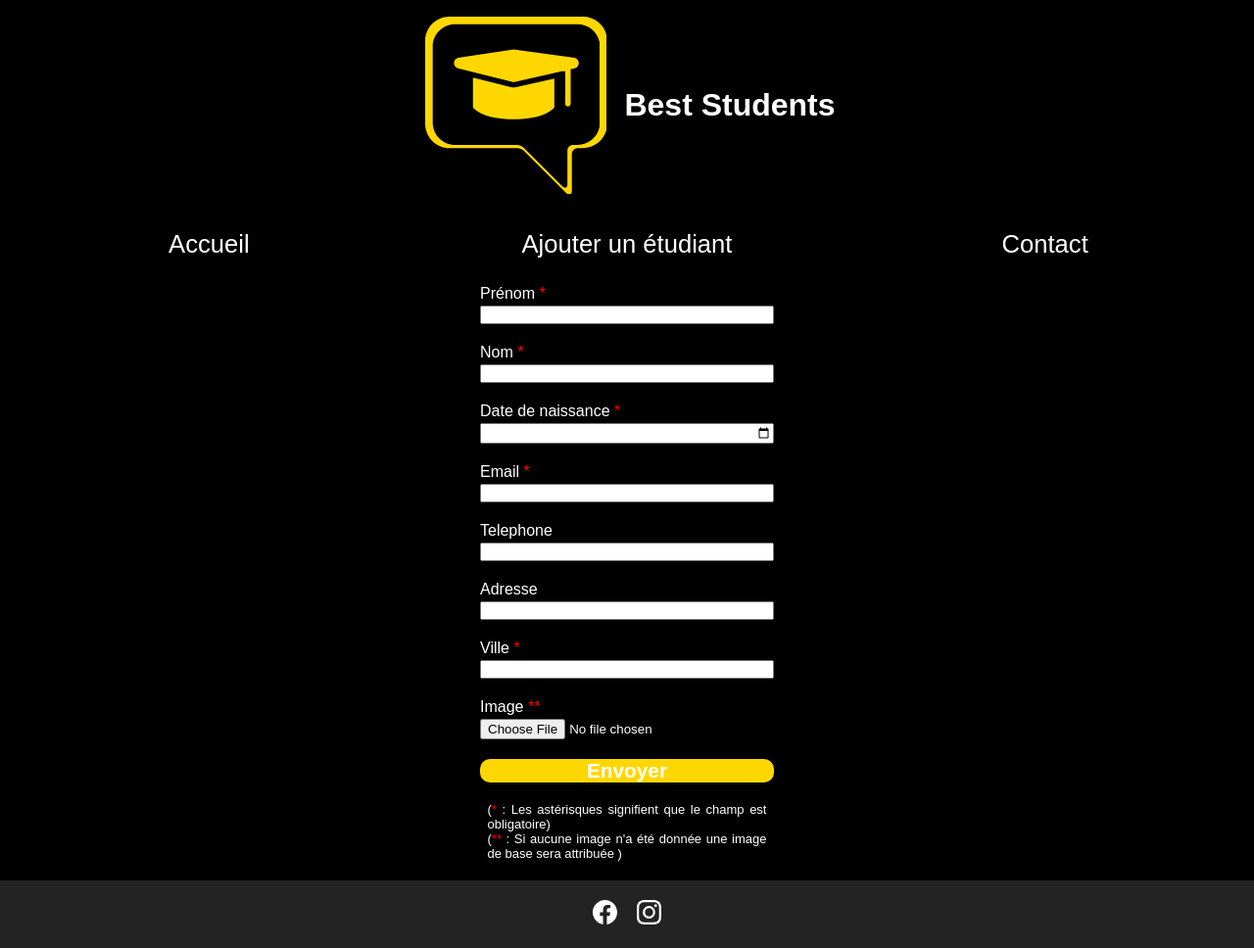
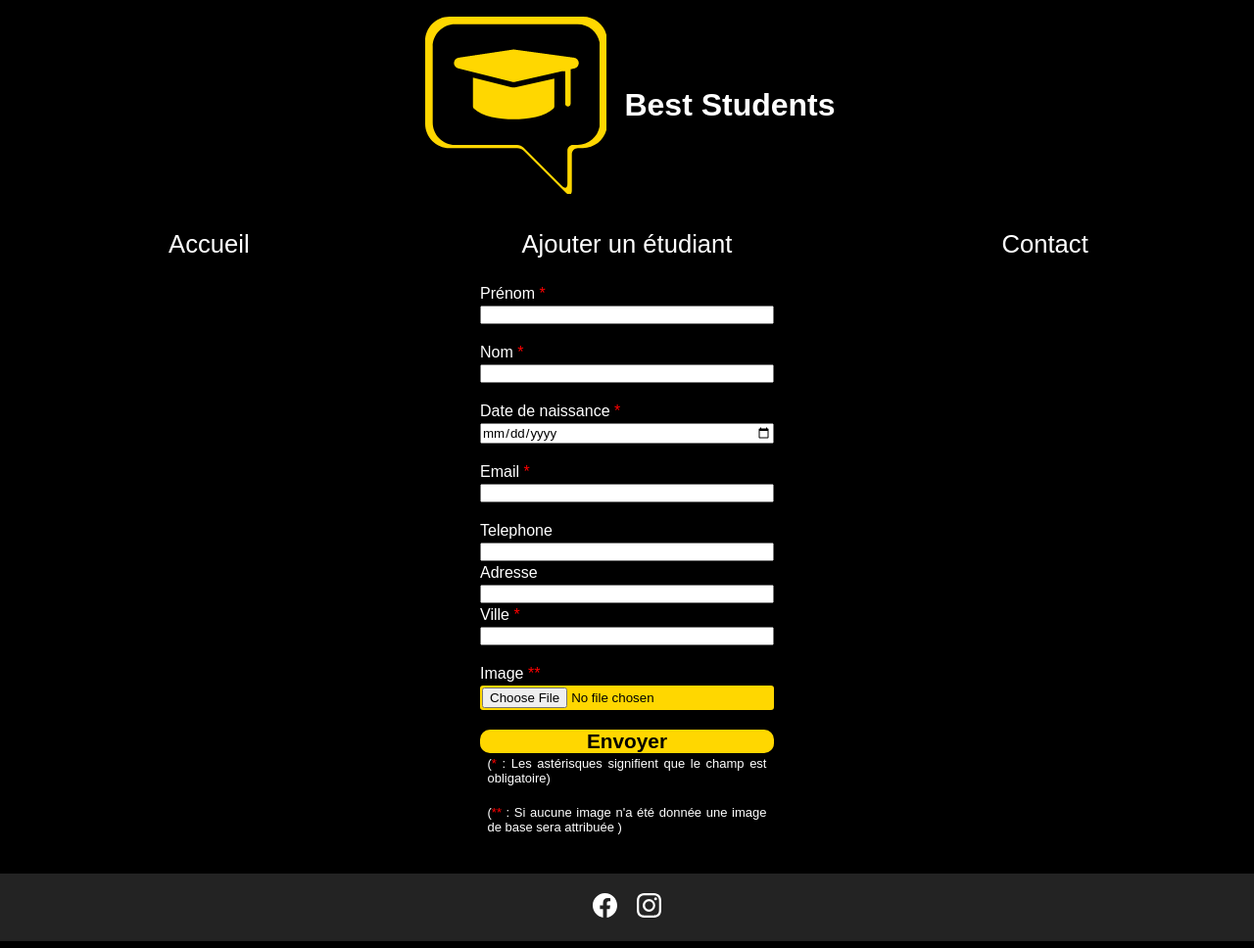
Before and after one commit to EstebanRacine/dev, a PHP site: page /create-student.php in a window 1280 px wide. Shown: the whole page at 98% size. Run offline with PHP 8.4, Linux system fonts and the light colour scheme.

Commit message:
Fin formulaire 1

```diff
--- a/TP/BestStudents/create-student.php
+++ b/TP/BestStudents/create-student.php
@@ -1,5 +1,6 @@
 <?php
 include "src/utils/requetes.php";
+
 
 $prenom = NULL;
 $nom = NULL;
@@ -48,29 +49,32 @@ if($_SERVER['REQUEST_METHOD'] == "POST"){
     }else{
         $ville = $_POST['ville'];
     }
-
+    print_r($_FILES["image"]);
     if (empty($erreurs)) {
-        if (empty($_FILES["photo"]['name'])) {
+        if (empty($_FILES["image"]['name'])) {
             $image = "src/images/students/student.jpg";
         } else {
-            $nomFichier = $_FILES["photo"]['name'];
-            $typeFichier = $_FILES["photo"]['type'];
-            $tmpFichier = $_FILES["photo"]['tmp_name'];
-            $tailleFichier = $_FILES["photo"]['size'];
+            $nomFichier = $_FILES["image"]['name'];
+            $typeFichier = $_FILES["image"]['type'];
+            $tmpFichier = $_FILES["image"]['tmp_name'];
+            $tailleFichier = $_FILES["image"]['size'];
             if (!str_contains($typeFichier, "image")) {
                 $erreurs['image'] = "Le fichier n'est pas une image";
             } else {
                 if ($tailleFichier > 600000) {
-                    $erreurs['image'] = "L'image est gros grosse";
+                    $erreurs['image'] = "L'image est gros lourde";
                 } else {
                     $extensionFichier = pathinfo($nomFichier, 4);
-                    if ($extensionFichier != "png" or $extensionFichier != "jpg" or $extensionFichier != "jepg") {
+                    print_r($extensionFichier);
+                    if ($extensionFichier != "png" and $extensionFichier != "jpg" and $extensionFichier != "jepg") {
                         $erreurs['image'] = "Le fichier n'a pas la bonne extension (png, jpg ou jpeg)";
                     } else {
                         $nomFichier = uniqid() . "." . $extensionFichier;
                         $image = "src/images/students/$nomFichier";
                         if (!move_uploaded_file($tmpFichier, "src/images/students/$nomFichier")){
                             $erreurs['image'] = "Erreur lors de l'upload";
+                        }else{
+                            move_uploaded_file($tmpFichier, "src/images/students/$nomFichier");
                         }
                     }
                 }
@@ -80,7 +84,7 @@ if($_SERVER['REQUEST_METHOD'] == "POST"){
 
     if(empty($erreurs)){
         addStudent($prenom, $nom, $date_naissance, $email, $tel, $adresse, $ville, $image);
-        header('Location : index.php');
+        header('Location: index.php');
     }
 
 }
@@ -115,7 +119,7 @@ if($_SERVER['REQUEST_METHOD'] == "POST"){
     </nav>
 
     <main class="creation">
-        <form action="" method="post">
+        <form action="" method="post" enctype="multipart/form-data">
 
             <label for="prenom">Prénom <span class="Rouge">*</span></label>
             <input type="text" name="prenom" id="prenom" value="<?= $prenom ?>">
@@ -123,6 +127,8 @@ if($_SERVER['REQUEST_METHOD'] == "POST"){
             if (isset($erreurs['prenom'])){
                 $erreur = $erreurs['prenom'];
                 echo "<p class='Rouge'> $erreur </p>";
+            }else{
+                echo "<p> </p>";
             }
             ?>
 
@@ -132,6 +138,8 @@ if($_SERVER['REQUEST_METHOD'] == "POST"){
             if (isset($erreurs['nom'])){
                 $erreur = $erreurs['nom'];
                 echo "<p class='Rouge'> $erreur </p>";
+            }else{
+                echo "<p> </p>";
             }
             ?>
 
@@ -141,6 +149,8 @@ if($_SERVER['REQUEST_METHOD'] == "POST"){
             if (isset($erreurs['date_naissance'])){
                 $erreur = $erreurs['date_naissance'];
                 echo "<p class='Rouge'> $erreur </p>";
+            }else{
+                echo "<p> </p>";
             }
             ?>
 
@@ -150,6 +160,8 @@ if($_SERVER['REQUEST_METHOD'] == "POST"){
             if (isset($erreurs['email'])){
                 $erreur = $erreurs['email'];
                 echo "<p class='Rouge'> $erreur </p>";
+            }else{
+                echo "<p> </p>";
             }
             ?>
 
@@ -165,15 +177,19 @@ if($_SERVER['REQUEST_METHOD'] == "POST"){
             if (isset($erreurs['ville'])){
                 $erreur = $erreurs['ville'];
                 echo "<p class='Rouge'> $erreur </p>";
+            }else{
+                echo "<p> </p>";
             }
             ?>
 
             <label for="image">Image <span class="Rouge">**</span></label>
-            <input type="file" name="image" id="image" value="<?= $image ?>">
+            <input type="file" name="image" id="image" class="inputImage">
             <?php
             if (isset($erreurs['image'])){
                 $erreur = $erreurs['image'];
                 echo "<p class='Rouge'> $erreur </p>";
+            }else{
+                echo "<p> </p>";
             }
             ?>
 
--- a/TP/BestStudents/src/utils/requetes.php
+++ b/TP/BestStudents/src/utils/requetes.php
@@ -19,10 +19,10 @@ function getStudentById($id){
 
 }
 
-function addStudent(string $prenom, string $nom, string $date_naissance, string $email, string $tel, string $adresse, string $ville):bool{
+function addStudent(string $prenom, string $nom, string $date_naissance, string $email, string $tel, string $adresse, string $ville, string $image):bool{
     $connexion = createConnection();
-    $requeteSQL = "INSERT INTO etudiants(prenom, nom, date_naissance, email, tel, adresse, ville)
- VALUES(:prenom, :nom, :date_naissance, :email, :tel, :adresse, :ville)";
+    $requeteSQL = "INSERT INTO etudiants(prenom, nom, date_naissance, email, tel, adresse, ville, img)
+ VALUES(:prenom, :nom, :date_naissance, :email, :tel, :adresse, :ville, :image)";
     $requete = $connexion->prepare($requeteSQL);
     $requete->bindValue("prenom", $prenom);
     $requete->bindValue("nom", $nom);
@@ -31,5 +31,6 @@ function addStudent(string $prenom, string $nom, string $date_naissance, string
     $requete->bindValue("tel", $tel);
     $requete->bindValue("adresse", $adresse);
     $requete->bindValue("ville", $ville);
+    $requete->bindValue("image", $image);
     return $requete -> execute();
 }
--- a/TP/BestStudents/style.css
+++ b/TP/BestStudents/style.css
@@ -230,8 +230,20 @@ nav a:hover{
 .creation input{
     display: block;
     margin-top: 3px;
+    margin-bottom: 3px;
+    width: 100%;
+    color: black;
+}
+
+.creation p{
     margin-bottom: 20px;
-    width: 100%;
+}
+
+.inputImage{
+    background-color: gold;
+    height: max-content;
+    border-radius: 3px;
+    padding: 2px 2px;
 }
 
 .submit{
```
